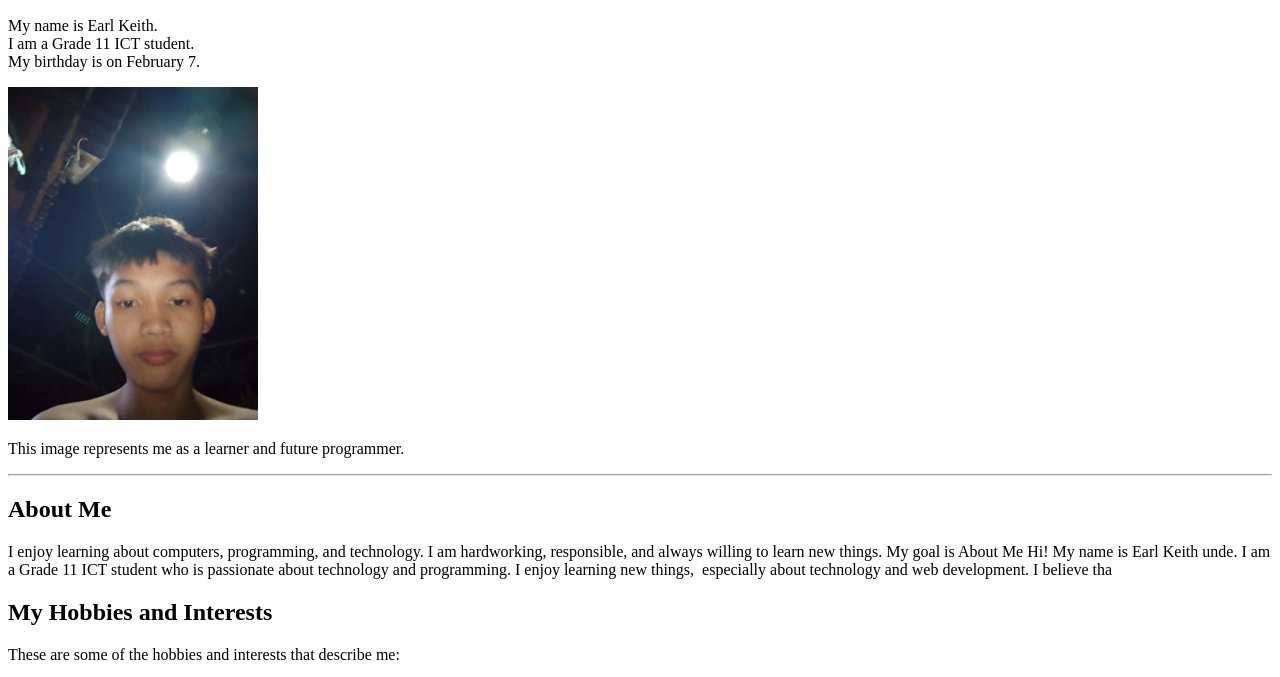
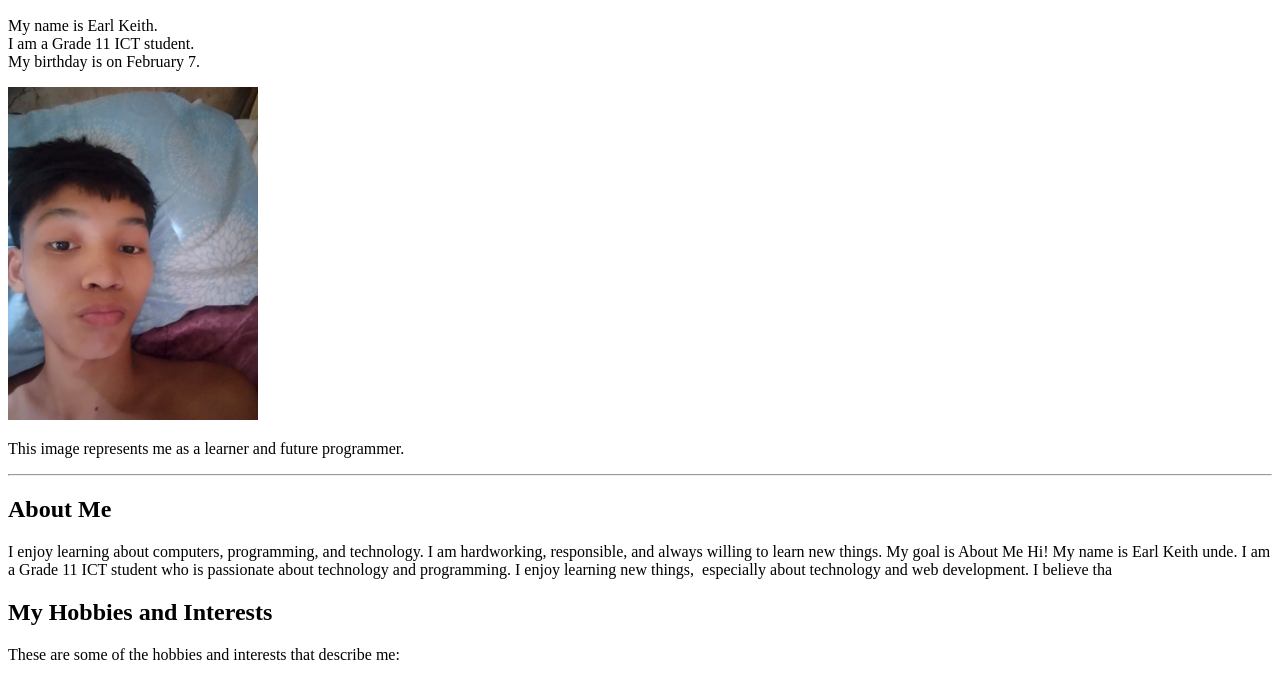
Before and after one commit to earlunde07-lab/my-personal-profile-webpage-, a plain HTML site: page index.html in a window 1280 px wide. Shown: the part 110-787 px from the top of the page. Drawn offline with Linux system fonts and the light colour scheme.

Commit message:
Update index.html

```diff
--- a/index.html
+++ b/index.html
@@ -24,9 +24,9 @@
 
     </p>
 
-    <img src="d6a529e7-a827-49fc-9d4d-31bef49c3d3c.jpeg"
+    <img src="download.jpg"
 
-    alt="IMG_20260721_140617_632.jpg"
+    alt="My profile picture"
 
     width="250">
 
```
